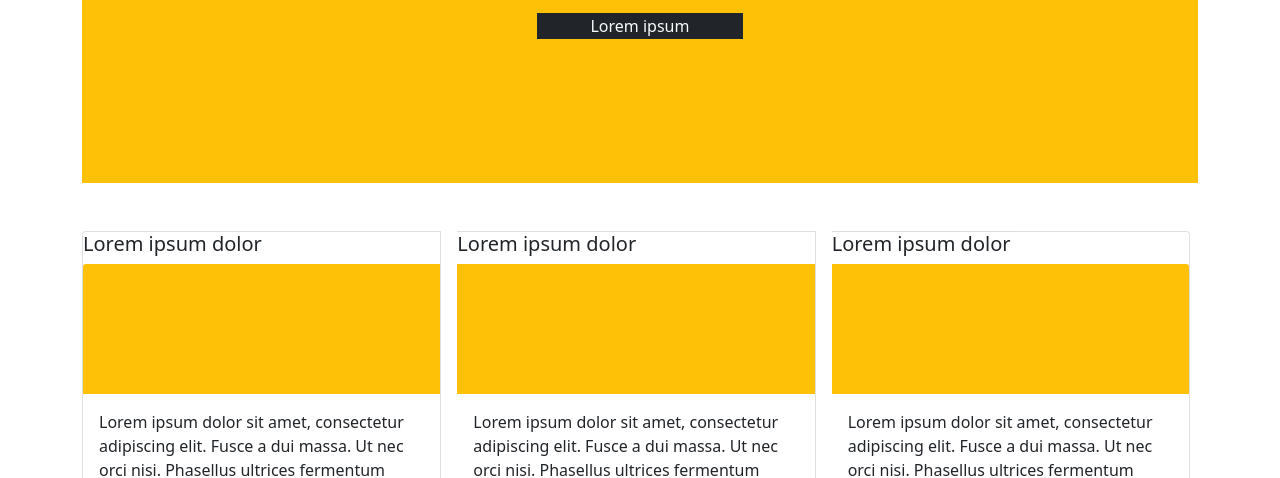
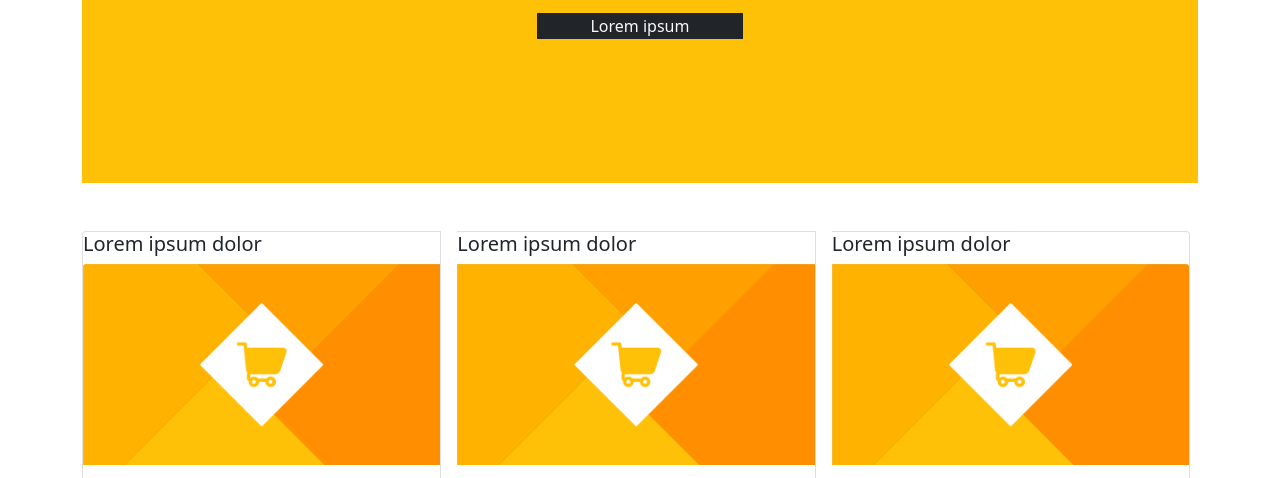
Before and after one commit to FelipeRodriguezMX/MateriaProgramacionMovil, a plain HTML site: page Practica_B2/index.html in a window 1280 px wide. Shown: the part 254-732 px from the top of the page. Drawn offline with nearby package versions, Linux system fonts and the light colour scheme.

Commit message:
added images

```diff
--- a/Practica_B2/index.html
+++ b/Practica_B2/index.html
@@ -18,10 +18,6 @@
 
     main {
         height: 400px;
-    }
-
-    .card-img-top {
-        height: 130px;
     }
 </style>
 
@@ -44,7 +40,8 @@
                 <div class="card-group">
                     <div class="card me-2">
                         <h5>Lorem ipsum dolor</h5>
-                        <div class="card-img-top bg-warning"></div>
+
+                        <img class="card-img-top" src="./auto.png" alt="Flex Card Image 1">
                         <div class="card-body">
                             <p class="card-text">Lorem ipsum dolor sit amet, consectetur adipiscing elit. Fusce a dui
                                 massa. Ut nec orci nisi. Phasellus ultrices fermentum convallis. Duis at eros in nibh
@@ -53,7 +50,8 @@
                     </div>
                     <div class="card me-2 ms-2">
                         <h5>Lorem ipsum dolor</h5>
-                        <div class="card-img-top bg-warning"></div>
+
+                        <img class="card-img-top" src="./auto.png" alt="Flex Card Image 1">
                         <div class="card-body">
                             <p class="card-text">Lorem ipsum dolor sit amet, consectetur adipiscing elit. Fusce a dui
                                 massa. Ut nec orci nisi. Phasellus ultrices fermentum convallis. Duis at eros in nibh
@@ -62,7 +60,8 @@
                     </div>
                     <div class="card ms-2 me-2">
                         <h5>Lorem ipsum dolor</h5>
-                        <div class="card-img-top bg-warning"></div>
+
+                        <img class="card-img-top" src="./auto.png" alt="Flex Card Image 1">
                         <div class="card-body">
                             <p class="card-text">Lorem ipsum dolor sit amet, consectetur adipiscing elit. Fusce a dui
                                 massa. Ut nec orci nisi. Phasellus ultrices fermentum convallis. Duis at eros in nibh
```
Also changed, not shown: Practica_B2/auto.png (added).
